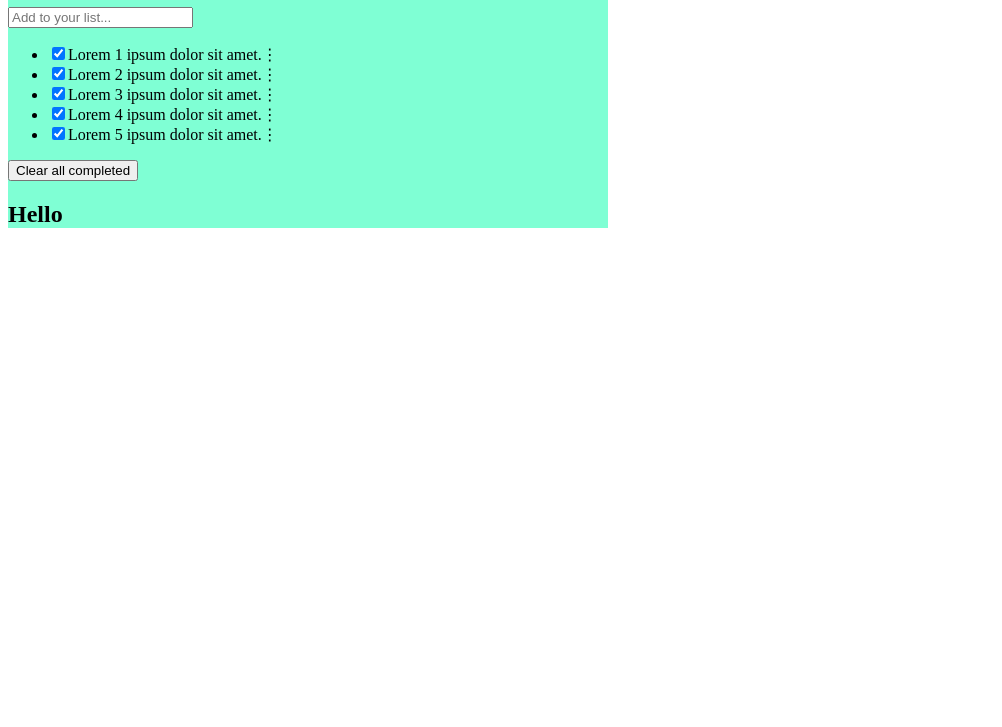
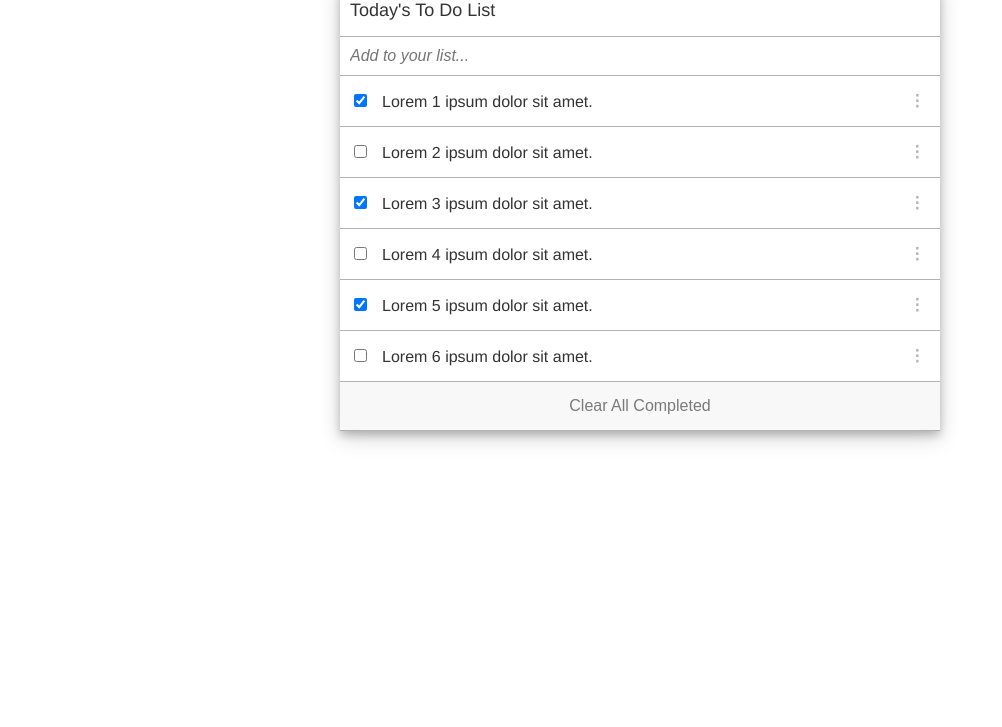
Before and after one commit to eapenzacharias/To-Do-list, a website built with webpack: page src/index.html in a window 1280 px wide. Shown: the part 73-800 px from the top of the page, without its empty margins (0-1002 px from the left). Built offline with nearby package versions, Linux system fonts and the light colour scheme.

Commit message:
Style added using scss

```diff
--- a/src/index.html
+++ b/src/index.html
@@ -8,12 +8,14 @@
     <title>To Do List</title>
 </head>
 <body>
-    <div id="main">
-        <h1>To Do List</h1>
-        <input type="text" placeholder="Add to your list..." id="task-input">
-        <ul id="tasks">
-        </ul>
-        <button id="clear-btn">Clear all completed</button>
+    <div class="project">
+        <div id="main">
+            <h1>Today's To Do List</h1>
+            <input type="text" placeholder="Add to your list..." id="task-input">
+            <ul id="tasks">
+            </ul>
+            <button id="clear-btn">Clear All Completed</button>
+        </div>
     </div>
 </body>
 </html>
--- a/src/index.js
+++ b/src/index.js
@@ -1,5 +1,5 @@
 //import _ from 'lodash';
-import './style.scss';
+import './style/style.css';
 import { getElement, createElement } from './queries.js';
 
 const tasks = [
@@ -10,7 +10,7 @@ const tasks = [
   },
   {
     description: 'Lorem 2 ipsum dolor sit amet.',
-    completed: true,
+    completed: false,
     index: 2,
   },
   {
@@ -20,13 +20,18 @@ const tasks = [
   },
   {
     description: 'Lorem 4 ipsum dolor sit amet.',
-    completed: true,
+    completed: false,
     index: 4,
   },
   {
     description: 'Lorem 5 ipsum dolor sit amet.',
     completed: true,
     index: 5,
+  },
+  {
+    description: 'Lorem 6 ipsum dolor sit amet.',
+    completed: false,
+    index: 6,
   },
 ];
 
@@ -39,7 +44,7 @@ function printTasks(task) {
   description.innerHTML = task.description;
   const menu = createElement('span');
   menu.innerHTML = '⋮';
-  menu.class = 'task-options';
+  menu.className = 'task-options';
   li.appendChild(done);
   li.appendChild(description);
   li.appendChild(menu);
@@ -47,8 +52,3 @@ function printTasks(task) {
 }
 
 tasks.forEach((task) => printTasks(task));
-
-const test = createElement('h2');
-test.textContent = 'Hello';
-
-getElement('#main').appendChild(test);
--- a/src/style.scss
+++ /dev/null
@@ -1,10 +0,0 @@
-$body-color: #8e8e8e;
-
-body {
-  #main{
-      width: 90%;
-      max-width: 600px;
-      margin: auto, 50px;
-      background-color: aquamarine;
-  }
-}
--- /dev/null
+++ b/src/style/style.scss
@@ -0,0 +1,73 @@
+$cell-color: #b2b2b2;
+$text-color: #333333;
+$second-text: #7a7a7a;
+
+body {
+  .project {
+    display: flex;
+    align-content: center;
+    width: 100%;
+    font-family: Helvetica, sans-serif;
+    color: $text-color;
+  }
+  #main {
+    width: 90%;
+    max-width: 600px;
+    margin: 50px auto;
+    padding: 0;
+    box-shadow: 0 4px 8px 0 #00000033, 0 6px 20px 0 #00000030;
+    font-size: 16px;
+    font-weight: 300;
+    display: flex;
+    flex-direction: column;
+    h1 {
+      border-bottom: 0.5px solid $cell-color;
+      font-size: 18px;
+      font-weight: 400;
+      padding: 15px 10px;
+      margin: 0;
+    }
+    #task-input {
+      border: none;
+      border-bottom: 0.2px solid $cell-color;
+      box-sizing: border-box;
+      color: $second-text;
+      font-style: italic;
+      font-size: 16px;
+      padding: 10px 10px;
+      margin: 0;
+      width: 100%;
+    }
+    #tasks {
+      list-style-type: none;
+      width: 100%;
+      margin: 0;
+      padding: 0;
+      li {
+        border-bottom: 0.2px solid $cell-color;
+        padding: 15px 10px;
+        position: relative;
+        margin: 0;
+        input {
+          margin-right: 15px;
+        }
+        .task-options {
+          position: absolute;
+          right: 15px;
+          font-weight: 900;
+          color: $cell-color;
+        }
+      }
+    }
+    #clear-btn {
+        border: none;
+        background-color: #f8f8f8;
+      border-bottom: 0.2px solid $cell-color;
+      box-sizing: border-box;
+      font-size: 16px;
+      font-weight: 300;
+      color: $second-text;
+      padding: 15px;
+    }
+  }
+}
--- a/webpack.config.js
+++ b/webpack.config.js
@@ -15,12 +15,8 @@ module.exports = {
   module: {
     rules: [
       {
-        test: /\.s[ac]ss$/i,
-        use: [
-          'style-loader',
-          'css-loader',
-          'sass-loader',
-        ],
+        test: /\.css$/i,
+        use: ['style-loader', 'css-loader'],
       },
       {
         test: /\.(png|svg|jpg|jpeg|gif)$/i,
```
Also changed, not shown: dist/bundle.js, dist/index.html, src/style/style.css (added), 1 other file.
